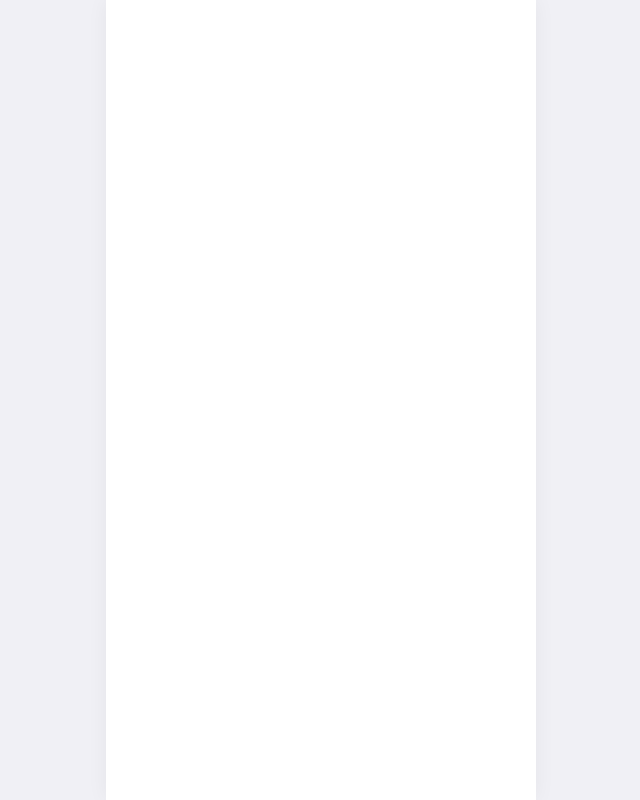
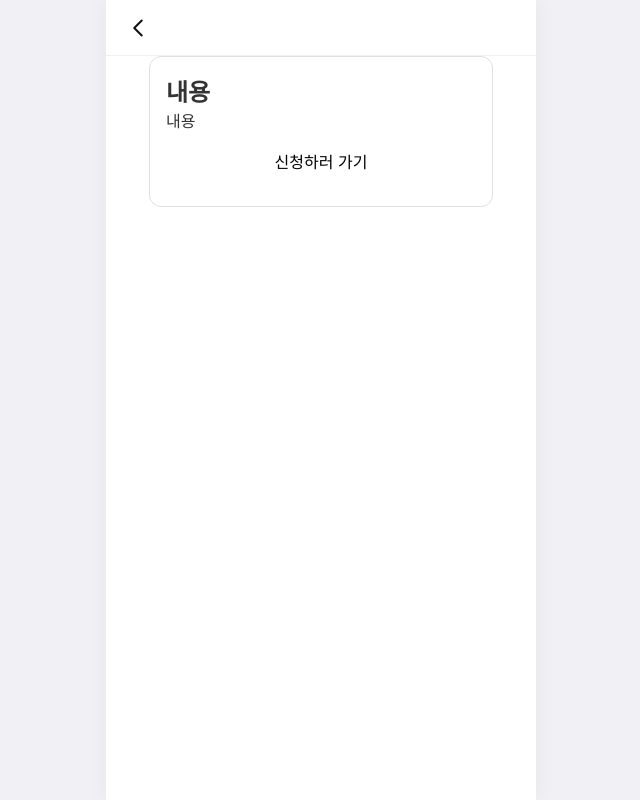
Before and after one commit to LikeLionUniv-INU-BeneFitU/BeneFitU-Frontend, a React (Vite) app: page /benefit-all in a window 1280 px wide. Before the commit this address had no page. Shown: the whole page, without its empty margins (319-959 px from the left). Built offline with nearby package versions, Linux system fonts and the light colour scheme.

Commit message:
Feat:세부혜택 컴포넌트, 맟춤 추천혜택-전체 구현 중

```diff
--- a/src/App.jsx
+++ b/src/App.jsx
@@ -4,6 +4,7 @@ import GlobalStyle from './styles/GlobalStyle';
 import BasicInfo from './pages/BasicInfo';
 import Splash from './pages/Splash';
 import LoginHome from './pages/Loginhome';
+import BenefitAll from './pages/BenefitAll';
 
 function App() {
   return (
@@ -14,6 +15,7 @@ function App() {
           <Route path="/" element={<Splash />} />
           <Route path="/login-home" element={<LoginHome />} />
           <Route path="/basic-info" element={<BasicInfo />} />
+          <Route path="/benefit-all" element={<BenefitAll />} />
         </Routes>
       </AppLayout>
     </BrowserRouter>
--- /dev/null
+++ b/src/components/BenefitDetailBox.jsx
@@ -0,0 +1,40 @@
+import styled from 'styled-components';
+import { useNavigate } from 'react-router-dom';
+
+const PageWrapper = styled.div`
+  width: 100%;
+  height: 100vh;
+
+  display: flex;
+  flex-direction: column;
+  align-items: center;
+`;
+
+const Box = styled.div`
+  width: 80%;
+  border: 1px solid #e0e0e0;
+  border-radius: 12px;
+  padding: 16px;
+  box-sizing: border-box;
+`;
+
+const MoveButton = styled.button`
+  width: 100%;
+  border: 1px solid #ffffff;
+  border-radius: 12px;
+  padding: 16px;
+  box-sizing: border-box;
+`;
+
+export default function DetailBox({ children, buttonText, to }) {
+  const navigate = useNavigate();
+  return (
+    <PageWrapper>
+      <Box>{children}
+      <MoveButton onClick={() => navigate(to)}>
+        {buttonText}
+      </MoveButton>
+      </Box>
+    </PageWrapper>
+  );
+}
--- /dev/null
+++ b/src/pages/BenefitAll.jsx
@@ -0,0 +1,24 @@
+import { useNavigate } from 'react-router-dom';
+import styled from 'styled-components';
+import Header from '../components/Header';
+import BasicButton from '../components/BasicButton';
+import BenefitDetailBox from '../components/BenefitDetailBox';
+
+const PageWrapper = styled.div`
+  width: 100%;
+  height: 100vh;
+`;
+
+
+export default function BenefitAll() {
+  const navigate = useNavigate();
+  return (
+    <PageWrapper>
+      <Header></Header>
+      <BenefitDetailBox buttonText="신청하러 가기" to="/">
+      <h2>내용</h2>
+      <p>내용</p>
+      </BenefitDetailBox>
+    </PageWrapper>
+  );
+}
--- a/src/pages/Loginhome.jsx
+++ b/src/pages/Loginhome.jsx
@@ -1,6 +1,5 @@
 import { useNavigate } from 'react-router-dom';
 import styled from 'styled-components';
-import Header from '../components/Header';
 import BasicButton from '../components/BasicButton';
 
 
--- a/src/pages/Splash.jsx
+++ b/src/pages/Splash.jsx
@@ -1,7 +1,6 @@
 
 import { useNavigate } from 'react-router-dom';
 import styled from 'styled-components';
-import Header from '../components/Header';
 import BasicButton from '../components/BasicButton';
 
 
```
